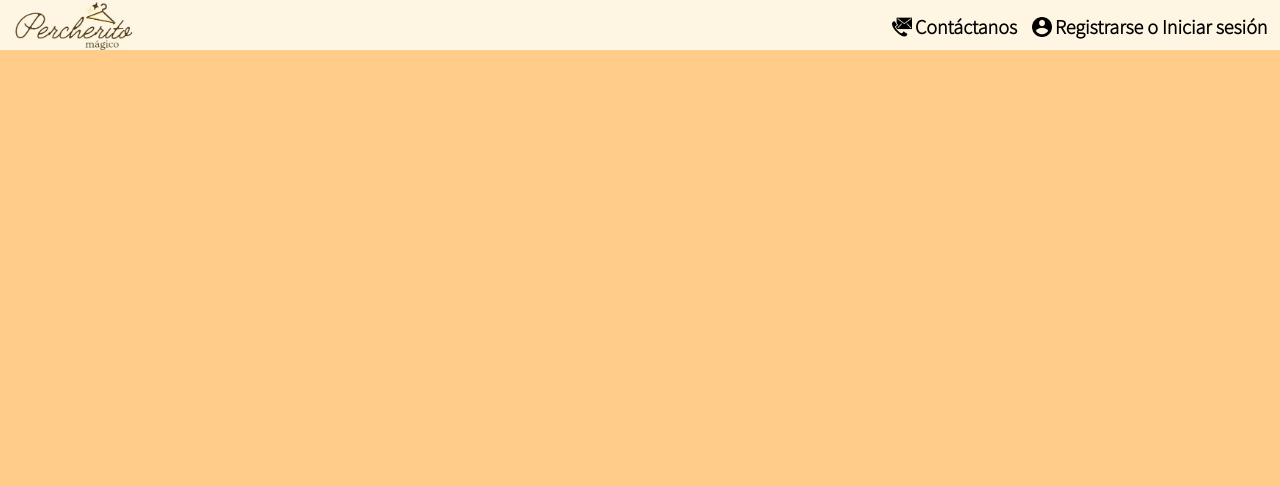
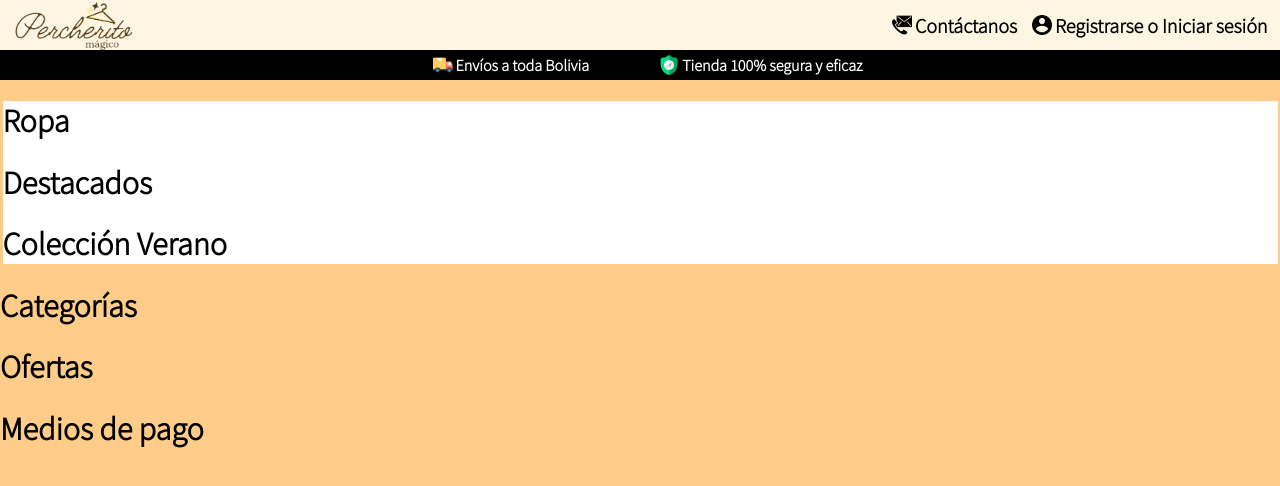
Before and after one commit to Codxel/ProyectoPrimeraWeb, a plain HTML site: page index.html in a window 1280 px wide. Drawn offline with Linux system fonts and the light colour scheme.

Commit message:
Main y Footer

```diff
--- a/css/home.css
+++ b/css/home.css
@@ -4,11 +4,18 @@ body {
     margin: 0;
 }
 
+main{
+    height: 100%;
+    width: auto;
+    background-color: white;
+    margin: 0;
+    padding: 0;
+}
+
 #header {
     height: 50px;
     width: auto;
     background-color: #fef6e3;
-    font-size: 10px;
 }
 
 .web-contenedor {
@@ -19,11 +26,13 @@ body {
 }
 
 #header-elements{
+    height: 50px;
     display: flex;
     flex-direction: row;
     justify-content: space-between;
     padding-left: 10px;
     padding-right: 10px;
+    font-size: 10px;
 }
 
 .info{
@@ -37,6 +46,23 @@ body {
     object-fit: contain;
 }
 
+#beneficios{
+    height: 30px;
+    width: auto;
+    background-color: black;
+}
+
+#beneficios-elements{
+    height: 30px;
+    max-width: 500px;
+    font-size: 8px;
+    color: white;
+    margin: 0 auto;
+    display: flex;
+    justify-content: space-around;
+    align-items: center;
+}
+
 .icon {
     height: 20px;
     width: auto;
--- a/index.html
+++ b/index.html
@@ -29,5 +29,31 @@
                 </div>
             </div>
         </header>
+        <div id="beneficios">
+            <div class="web-contenedor">
+                <div id="beneficios-elements">
+                    <div class="info">
+                        <img class="icon" src="assets/camion-de-reparto.png" alt="" />
+                        <h1>Envíos a toda Bolivia</h1>
+                    </div>
+                    <div class="info">
+                        <img class="icon" src="assets/proteger.png" alt="" />
+                        <h1>Tienda 100% segura y eficaz</h1>
+                    </div>
+                </div>
+            </div>
+        </div>
+        <div class="web-contenedor">
+            <main id="main">
+                <h1>Ropa</h1>
+                <h1>Destacados</h1>
+                <h1>Colección Verano</h1>
+            </main>
+        </div>
+        <footer id="footer">
+            <h1>Categorías</h1>
+            <h1>Ofertas</h1>
+            <h1>Medios de pago</h1>
+        </footer>
     </body>
 </html>
```
Also changed, not shown: assets/camion-de-reparto.png (added), assets/proteger.png (added).
